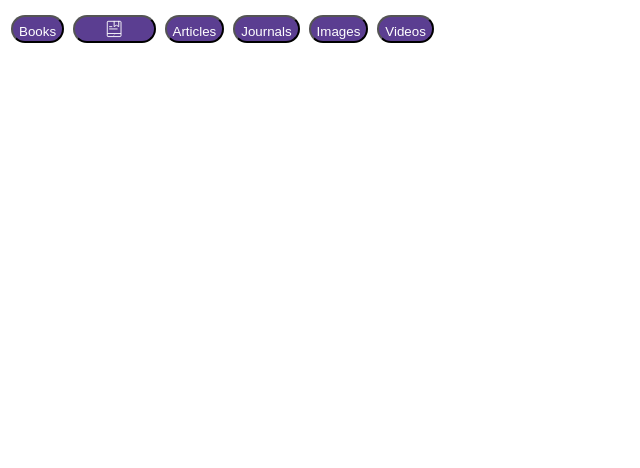
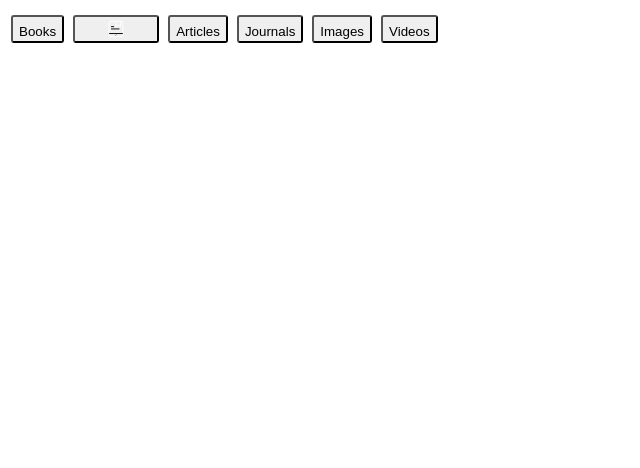
Before and after one commit to waderunner/waderunner.github.io, a plain HTML site: page index.html in a window 1280 px wide. Shown: the part 332-800 px from the top of the page, without its empty margins (0-640 px from the left). Drawn offline with nearby package versions, Linux system fonts and the light colour scheme.

Commit message:
Update index.html

```diff
--- a/index.html
+++ b/index.html
@@ -11,9 +11,9 @@
 
             text-transform: none;
             overflow: hidden;
-            color: #fff;
+            color: #000;
             cursor: default;
-            border-radius: 16px;
+            border-radius: 3px;
             display: block;
             height: 28px;
             line-height: 28px;
@@ -25,7 +25,7 @@
             position: relative;
             min-width: 1%;
             min-height: 1%;
-            background-color:#5b3e91;
+            background-color:#efefef;
         }
     </style>
 </head>
@@ -47,15 +47,18 @@
             <button class="primo-button" type="submit" id="pfilter" name="pfilter" value="rtype,exact,pbooks"
                 onclick="searchPrimoPfilter()">Books</button>
             <button class="primo-button" type="submit" id="pfilter" name="pfilter" value="rtype,exact,ebooks"
-                onclick="searchPrimoPfilter()"><svg width="100%" height="100%" viewBox="0 0 60 60" fill="none" id="books_cache34" xmlns="http://www.w3.org/2000/svg" fit="" preserveAspectRatio="xMidYMid meet" focusable="false">
-                    <rect width="60" height="60" transform="matrix(0 -1 1 0 0 60)" fill="white" fill-opacity="0"></rect>
+                onclick="searchPrimoPfilter()">
+                <svg width="100%" height="100%" viewBox="0 0 60 60" fill="none" id="books_cache34" xmlns="http://www.w3.org/2000/svg" fit="" preserveAspectRatio="xMidYMid meet" focusable="false">
+                    <rect width="60" height="60" transform="matrix(0 -1 1 0 0 60)" fill="black" fill-opacity="0"></rect>
                     <path d="M13 9.00002H46.5C47.6046 9.00002 48.5 9.89545 48.5 11V48.6667C48.5 49.7713 47.6046 50.6667 46.5 50.6667H13C11.8954 50.6667 11 49.7713 11 48.6667L11 11C11 9.89545 11.8954 9.00002 13 9.00002Z" stroke="white" stroke-width="2.5"></path>
-                    <path d="M11 42.3334H48.5" stroke="white" stroke-width="2.5"></path>
-                    <path d="M29.75 46.5232L29.7708 46.5001" stroke="white" stroke-width="2.5" stroke-linecap="round" stroke-linejoin="round"></path>
+                    <path d="M11 42.3334H48.5" stroke="black" stroke-width="2.5"></path>
+                    <path d="M29.75 46.5232L29.7708 46.5001" stroke="black" stroke-width="2.5" stroke-linecap="round" stroke-linejoin="round"></path>
                     <path d="M29.75 9.00006V23.5834L34.8906 20.1563C35.5624 19.7085 36.4376 19.7085 37.1094 20.1563L42.25 23.5834V9.00006" stroke="white" stroke-width="2.5" stroke-linecap="round" stroke-linejoin="round"></path>
-                    <path d="M17.25 29.8334L38.0833 29.8334" stroke="white" stroke-width="2.5" stroke-linecap="round"></path>
-                    <path d="M17.25 23.5834H23.5" stroke="white" stroke-width="2.5" stroke-linecap="round"></path>
-                </svg>eBooks</button>
+                    <path d="M17.25 29.8334L38.0833 29.8334" stroke="black" stroke-width="2.5" stroke-linecap="round"></path>
+                    <path d="M17.25 23.5834H23.5" stroke="black" stroke-width="2.5" stroke-linecap="round"></path>
+                </svg>
+            eBooks
+            </button>
             <button class="primo-button" type="submit" id="pfilter" name="pfilter" value="rtype,exact,articles"
                 onclick="searchPrimoPfilter()">Articles</button>
             <button class="primo-button" type="submit" id="pfilter" name="pfilter" value="rtype,exact,journals"
```
